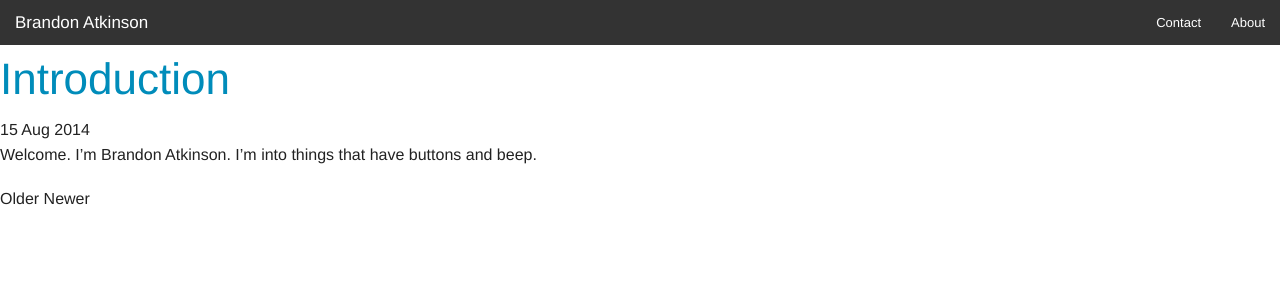
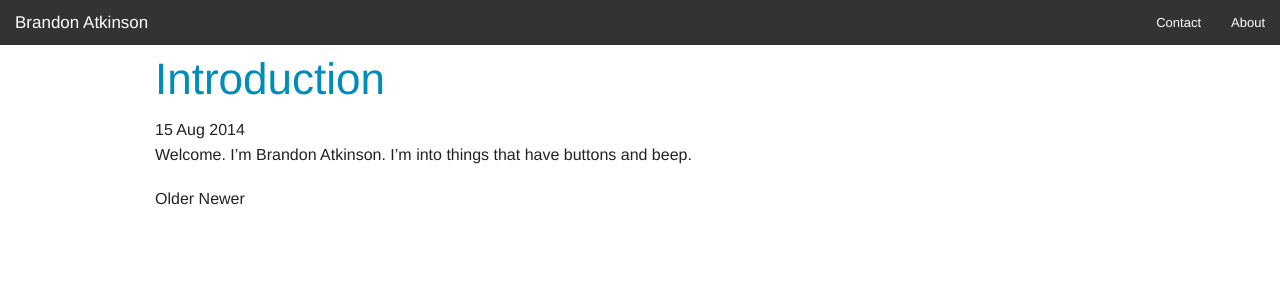
Before and after one commit to gorjusborg/brandon-atkinson.github.io, a Jekyll site: the page built from index.html, in a window 1280 px wide. Shown: the top 300 px of the page. Built offline with Jekyll 4.4.1, drawn with Linux system fonts in a browser that asks for light colours; nearby versions of some CDN libraries; library files that are not in the unit come from our copies; Markdown is read by kramdown in place of the engine named in the settings; the list of posts is cut into pages by our own code.

Commit message:
Wrapped default template in foundation row/columns

```diff
--- a/_layouts/default.html
+++ b/_layouts/default.html
@@ -16,6 +16,10 @@
         <ul>
     </section>
 </nav>
-{{ content }}
+<div class="row">
+    <div class="medium-12 columns">
+        {{ content }}
+    </div>
+</div>
 </body>
 </html>
```
